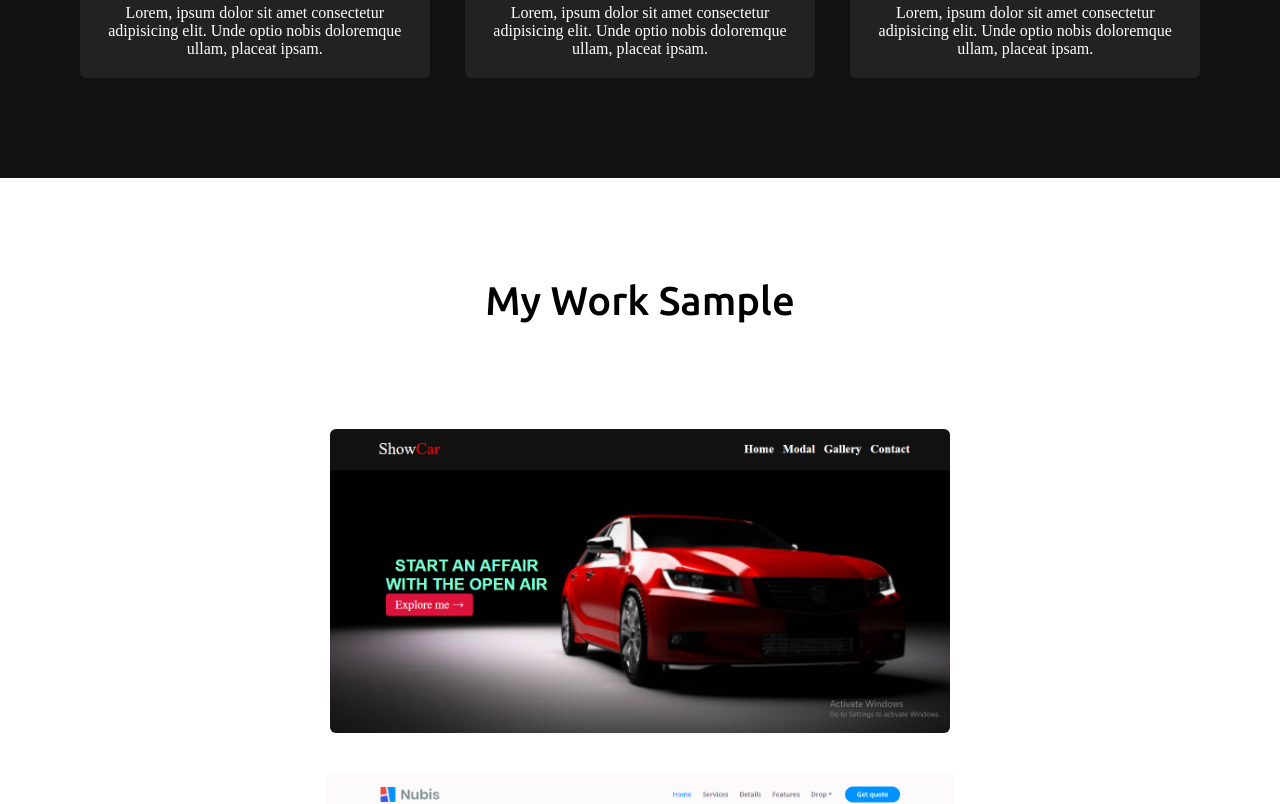
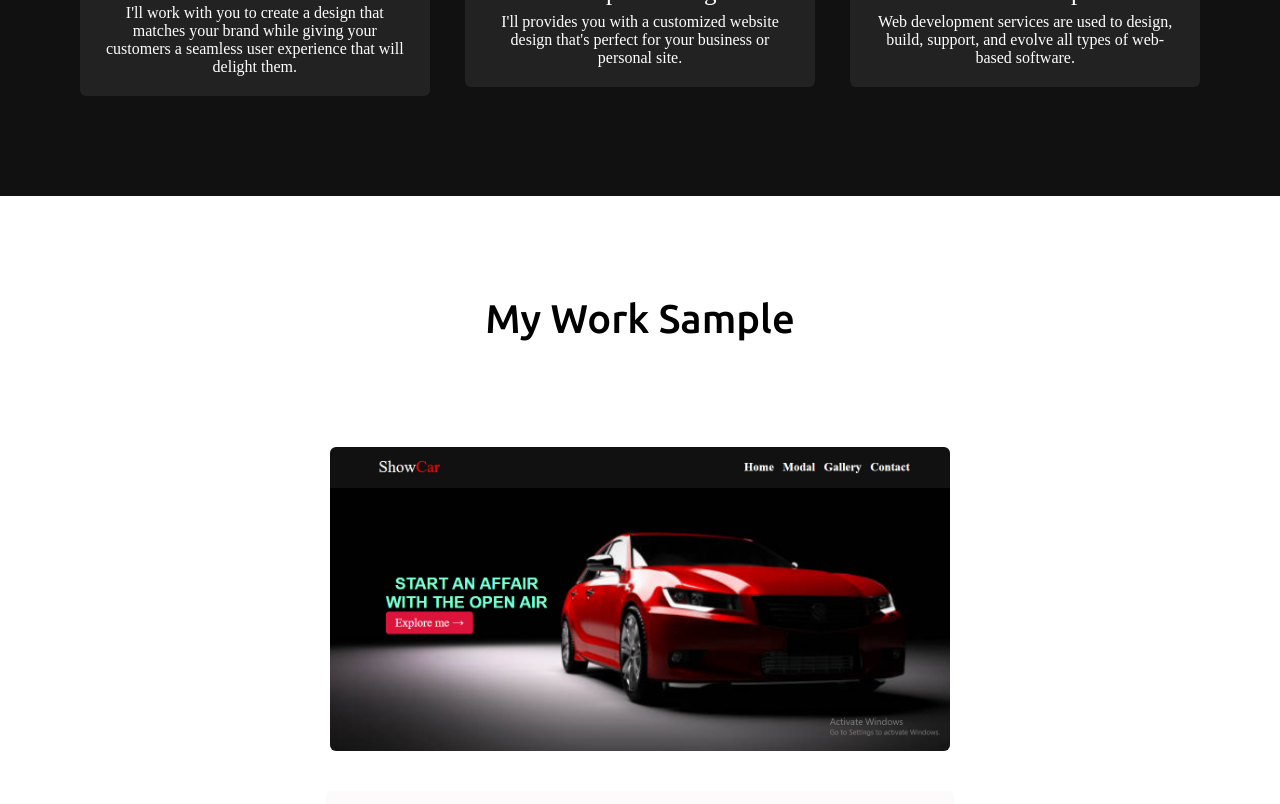
Before and after one commit to Rkrahulgupta/Portfolio, a plain HTML site: page index.html in a window 1280 px wide. Shown: the part 1958-2762 px from the top of the page. Drawn offline with Linux system fonts and the light colour scheme.

Commit message:
Update index.html

```diff
--- a/index.html
+++ b/index.html
@@ -93,8 +93,7 @@
                     <div class="box">
                         <i class="fas fa-paint-brush"></i>
                         <div class="text">Web design</div>
-                        <p>Lorem, ipsum dolor sit amet consectetur adipisicing elit. Unde optio nobis doloremque ullam,
-                            placeat ipsam.</p>
+                        <p>I'll work with you to create a design that matches your brand while giving your customers a seamless user experience that will delight them.</p>
                     </div>
                 </div>
 
@@ -102,8 +101,7 @@
                     <div class="box">
                         <i class="fas fa-wordpress"></i>
                         <div class="text">Wordpress design</div>
-                        <p>Lorem, ipsum dolor sit amet consectetur adipisicing elit. Unde optio nobis doloremque ullam,
-                            placeat ipsam.</p>
+                        <p>I'll provides you with a customized website design that's perfect for your business or personal site. </p>
                     </div>
                 </div>
 
@@ -111,8 +109,7 @@
                     <div class="box">
                         <i class="fas fa-code"></i>
                         <div class="text">Web Developer</div>
-                        <p>Lorem, ipsum dolor sit amet consectetur adipisicing elit. Unde optio nobis doloremque ullam,
-                            placeat ipsam.</p>
+                        <p>Web development services are used to design, build, support, and evolve all types of web-based software.</p>
                     </div>
                 </div>
             </div>
```
